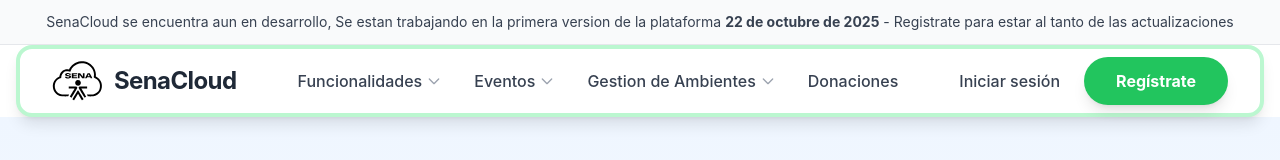
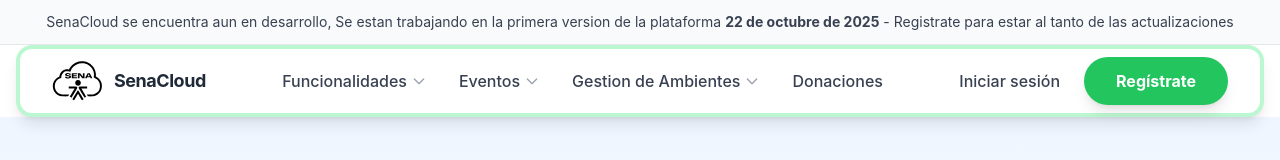
Before and after one commit to DevCat-HGS/SenaCloud, a React (Vite) app: page / in a window 1280 px wide. Shown: the top 160 px of the page. Built offline with nearby package versions, Linux system fonts and the light colour scheme.

Commit message:
cambios updaate

```diff
--- a/src/App.tsx
+++ b/src/App.tsx
@@ -39,7 +39,7 @@ function App() {
                       alt="SenaCloud"
                       className="h-10 w-auto"
                     />
-                    <span className="text-2xl font-bold text-gray-800 tracking-tight">SenaCloud</span>
+                  <span className="text-2xl md:text-lg sm:text-base font-bold text-gray-800 tracking-tight">SenaCloud</span>
                   </div>
 
                   {/* Navigation */}
```
